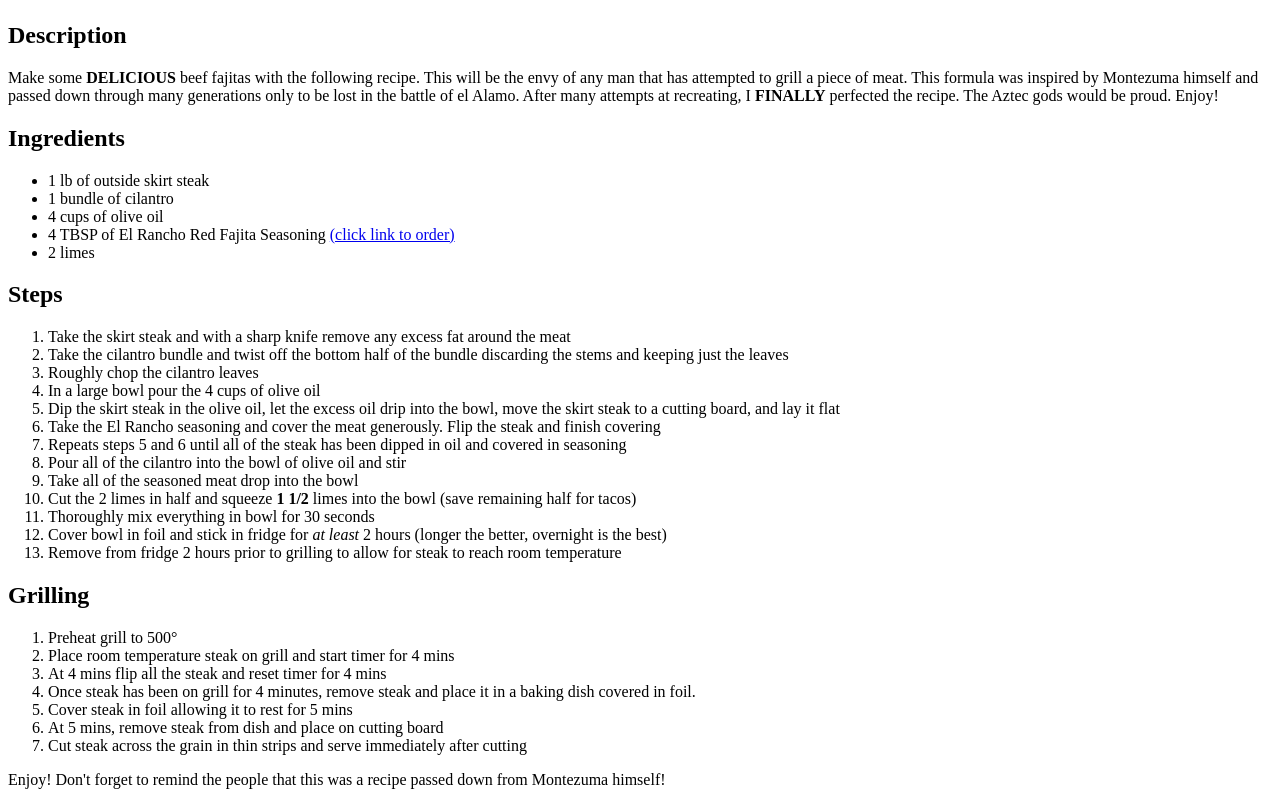
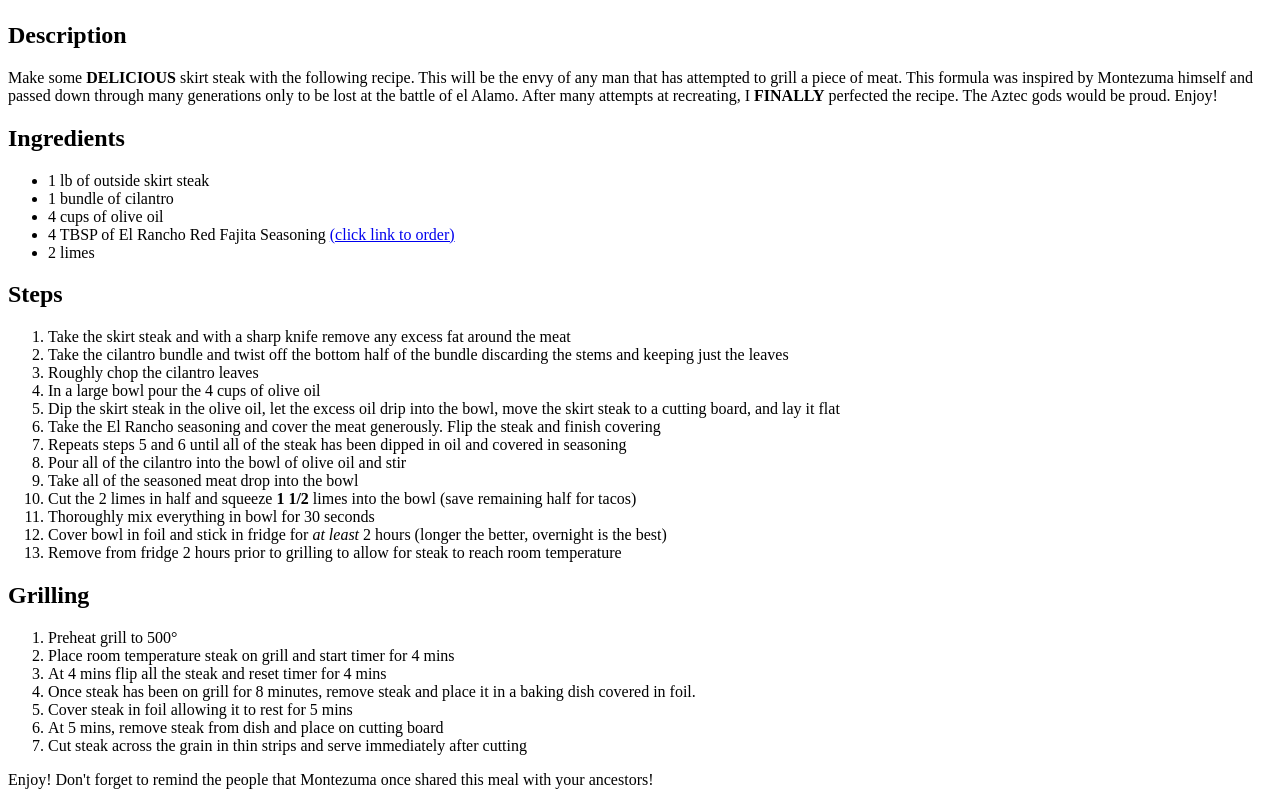
Before and after one commit to MT-TORO/odin-recipes, a plain HTML site: page recipes/fajita.html in a window 1280 px wide. Shown: the part 682-1487 px from the top of the page. Drawn offline with Linux system fonts and the light colour scheme.

Commit message:
Tests Salsa Verde boiler and completes fajita.html

```diff
--- a/recipes/fajita.html
+++ b/recipes/fajita.html
@@ -5,13 +5,13 @@
         <title>Fajita Recipe</title>
     </head>
     <body>
-        <h1>The <strong>BEST</strong> Fajita Recipe Of This Century</h1>
+        <h1>The <strong>Montezuma</strong> Skirt Steak Recipe </h1>
 
         <img src="https://jesspryles.com/wp-content/uploads/2017/05/michelada-skirt-steak-fajitas-38-1-1024x683.jpg" width="800" alt="Beef Fajita Image">
 
         <h2>Description</h2>
 
-        <p>Make some <strong>DELICIOUS</strong> beef fajitas with the following recipe. This will be the envy of any man that has attempted to grill a piece of meat. This formula was inspired by Montezuma himself and passed down through many generations only to be lost in the battle of el Alamo. After many attempts at recreating, I <strong>FINALLY</strong> perfected the recipe. The Aztec gods would be proud. Enjoy!</p>
+        <p>Make some <strong>DELICIOUS</strong> skirt steak with the following recipe. This will be the envy of any man that has attempted to grill a piece of meat. This formula was inspired by Montezuma himself and passed down through many generations only to be lost at the battle of el Alamo. After many attempts at recreating, I <strong>FINALLY</strong> perfected the recipe. The Aztec gods would be proud. Enjoy!</p>
 
         <h2>Ingredients</h2>
 
@@ -44,12 +44,12 @@
             <li>Preheat grill to 500°</li>
             <li>Place room temperature steak on grill and start timer for 4 mins</li>
             <li>At 4 mins flip all the steak and reset timer for 4 mins</li>
-            <li>Once steak has been on grill for 4 minutes, remove steak and place it in a baking dish covered in foil.</li>
+            <li>Once steak has been on grill for 8 minutes, remove steak and place it in a baking dish covered in foil.</li>
             <li>Cover steak in foil allowing it to rest for 5 mins</li>
             <li>At 5 mins, remove steak from dish and place on cutting board</li>
             <li>Cut steak across the grain in thin strips and serve immediately after cutting </li>
         </ol>
 
-        <p>Enjoy! Don't forget to remind the people that this was a recipe passed down from Montezuma himself!</p>
+        <p>Enjoy! Don't forget to remind the people that Montezuma once shared this meal with your ancestors!</p>
     </body>
 </html>
```
Also changed, not shown: recipes/verde.html (added, +11 -0 lines).
